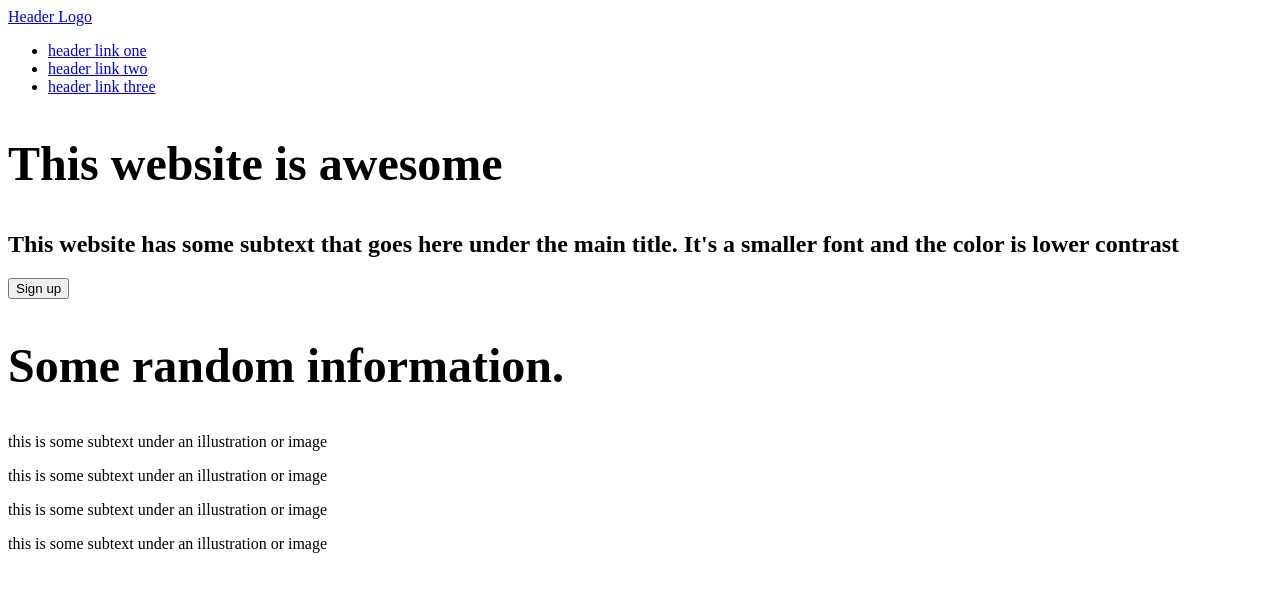
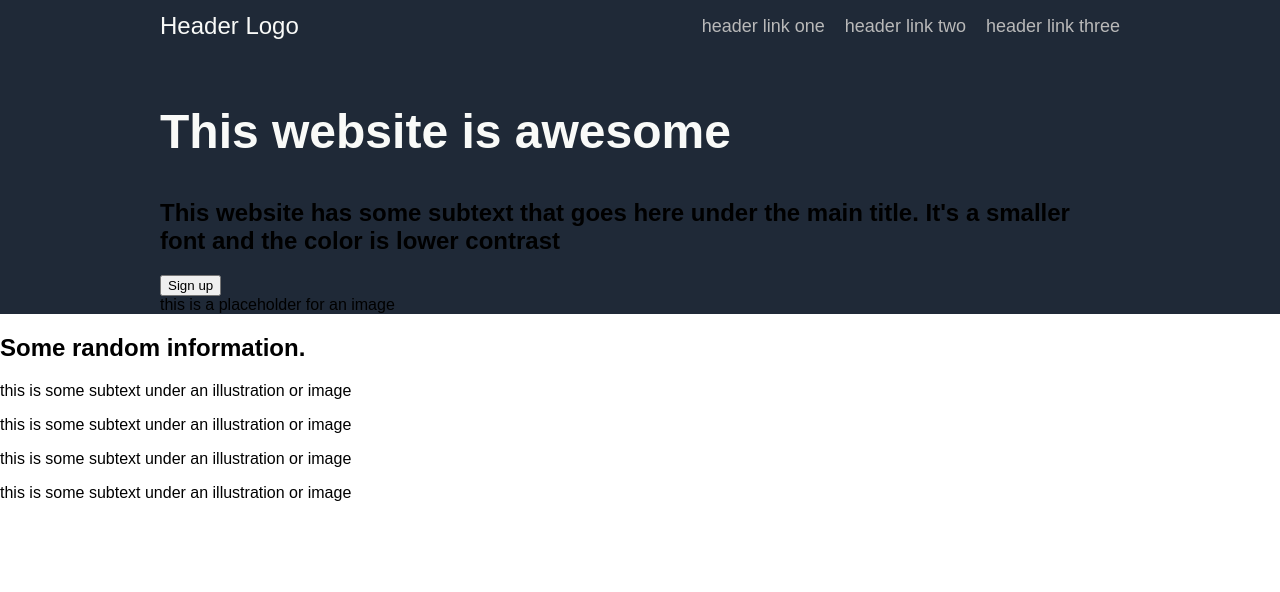
Before and after one commit to codeWFR/Odin-Webpage, a plain HTML site: page index.html in a window 1280 px wide. Drawn offline with Linux system fonts and the light colour scheme.

Commit message:
Add header style and Main h1

```diff
--- a/index.html
+++ b/index.html
@@ -8,25 +8,37 @@
     <link rel="stylesheet" href="style.css">
 </head>
 <body>
+    <div class="body-main-1">
     <header>
         <nav>
             <div class="logo-main-1"><a href="#">Header Logo</a></div>
+            <div class="header-links">
                 <ul>
                     <li><a href="#">header link one</a></li>
                     <li><a href="#">header link two</a></li>
                     <li><a href="#">header link three</a></li>
                 </ul>
+            </div>
         </nav>
     </header>
     <div class="main1">
         <article>
             <h1>This website is awesome</h1>
             <section>
+                <div class="left">
                     <h2>This website has some subtext that goes here under the main title. It's a smaller font and the color is lower contrast</h2>
                     <button>Sign up</button>
-                <div class="placeholder-grey"></div>
+                </div>
+                <div class="right">
+                    <div class="placeholder-grey">
+                        this is a placeholder for an image
+                    </div>
+                </div>
+
             </section>
         </article>
+    </div>
+    </div>
     <div class="main2">
         <article>
            <h1>Some random information.</h1>
@@ -46,8 +58,5 @@
             </section>
         </article>
     </div>
-
-        </section>
-    </div>
 </body>
 </html>
--- a/style.css
+++ b/style.css
@@ -1,4 +1,52 @@
-h1 {
-    font-size: 48px ;
-    font-weight: bold;
+body {
+    margin: 0;
+    padding: 0;
+    font-family: Arial, Helvetica, sans-serif;
 }
+
+ul {
+    list-style-type: none;
+    margin: 0;
+    padding: 0;
+}
+
+a {
+    text-decoration: none;
+}
+
+.body-main-1 {
+    background: #1F2937;
+    padding: 0px 160px 0px 160px;
+}
+
+nav {
+    display: flex;
+    padding-top: 12px;
+    justify-content: space-between;
+    align-items: center;
+}
+
+.logo-main-1 a {
+  font-size: 24px;
+  color: #F9FAF8;
+}
+
+.header-links a{
+    font-size: 18px;
+    color: #b9b9b9;
+}
+
+.header-links ul {
+    display: flex;
+    gap: 20px;
+}
+
+.main1 article {
+    margin-top: 64px;
+}
+
+.main1 article h1 {
+    font-size: 48px;
+    font-weight: bolder;
+    color: #F9FAF8;
+}
```
Lines whose indentation alone changed are shown as unchanged.
